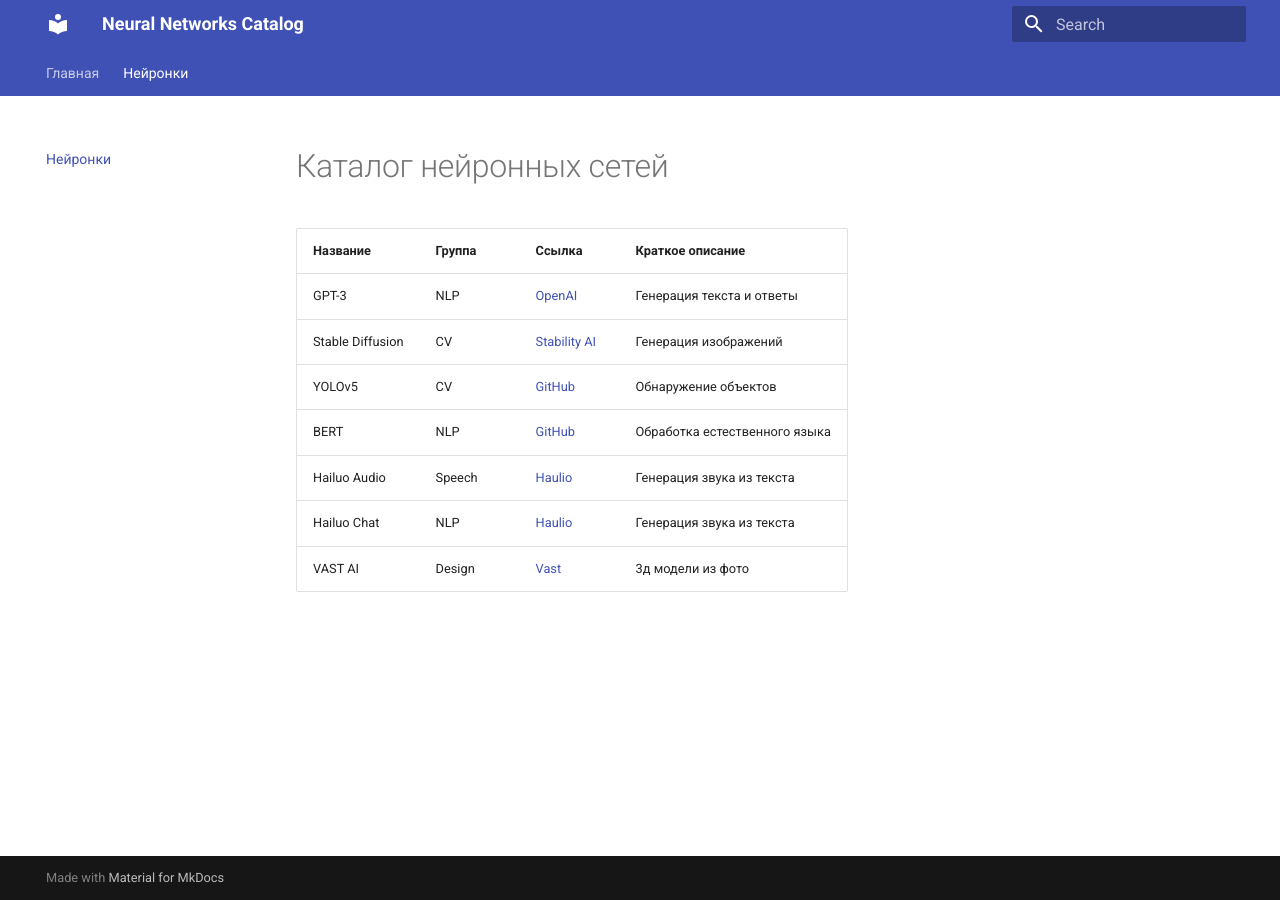
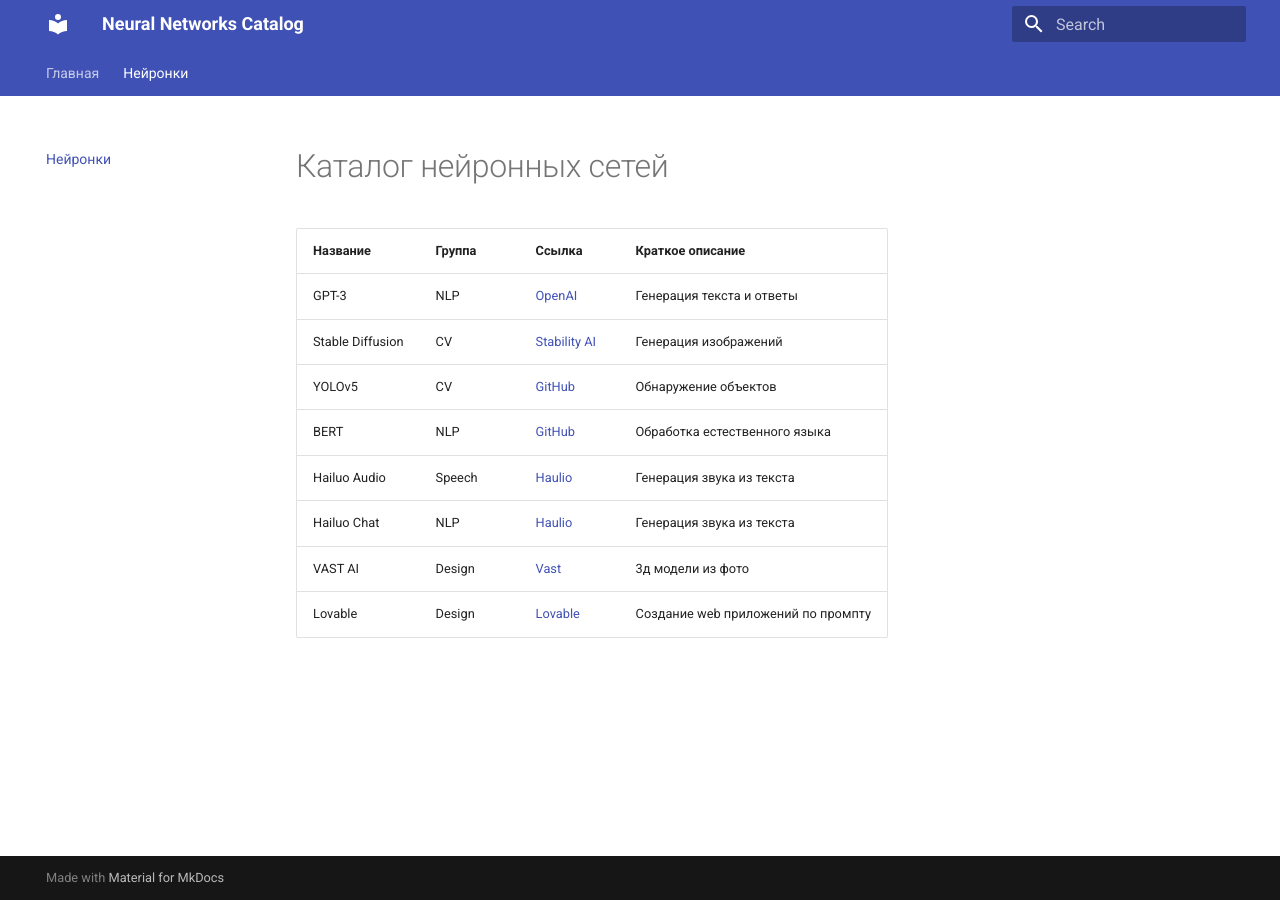
Before and after one commit to Po4e4ka/neurals, an MkDocs documentation site: the page built from docs/neural_networks.md, in a window 1280 px wide. Built offline with MkDocs 1.6.1 and Material for MkDocs 9.7.7, drawn with Linux system fonts in a browser that asks for light colours.

Commit message:
Update neural_networks.md

```diff
--- a/docs/neural_networks.md
+++ b/docs/neural_networks.md
@@ -1,11 +1,12 @@
 # Каталог нейронных сетей
 
-| Название         | Группа | Ссылка                                            | Краткое описание              |
-|------------------|--------|---------------------------------------------------|-------------------------------|
-| GPT-3            | NLP    | [OpenAI](https://openai.com/gpt-3)                | Генерация текста и ответы     |
-| Stable Diffusion | CV     | [Stability AI](https://stability.ai)              | Генерация изображений         |
-| YOLOv5           | CV     | [GitHub](https://github.com/ultralytics/yolov5)   | Обнаружение объектов          |
-| BERT             | NLP    | [GitHub](https://github.com/google-research/bert) | Обработка естественного языка |
-| Hailuo Audio     | Speech | [Haulio](https://www.hailuo.ai/audio)             | Генерация звука из текста     |
-| Hailuo Chat      | NLP    | [Haulio](https://www.hailuo.ai)                   | Генерация звука из текста     |
-| VAST AI          | Design    | [Vast](https://huggingface.co/spaces/VAST-AI/MIDI-3D)                   | 3д модели из фото  |
+| Название         | Группа | Ссылка                                                | Краткое описание                   |
+|------------------|--------|-------------------------------------------------------|------------------------------------|
+| GPT-3            | NLP    | [OpenAI](https://openai.com/gpt-3)                    | Генерация текста и ответы          |
+| Stable Diffusion | CV     | [Stability AI](https://stability.ai)                  | Генерация изображений              |
+| YOLOv5           | CV     | [GitHub](https://github.com/ultralytics/yolov5)       | Обнаружение объектов               |
+| BERT             | NLP    | [GitHub](https://github.com/google-research/bert)     | Обработка естественного языка      |
+| Hailuo Audio     | Speech | [Haulio](https://www.hailuo.ai/audio)                 | Генерация звука из текста          |
+| Hailuo Chat      | NLP    | [Haulio](https://www.hailuo.ai)                       | Генерация звука из текста          |
+| VAST AI          | Design | [Vast](https://huggingface.co/spaces/VAST-AI/MIDI-3D) | 3д модели из фото                  |
+| Lovable          | Design | [Lovable](https://lovable.dev/)                       | Создание web приложений по промпту |
```
